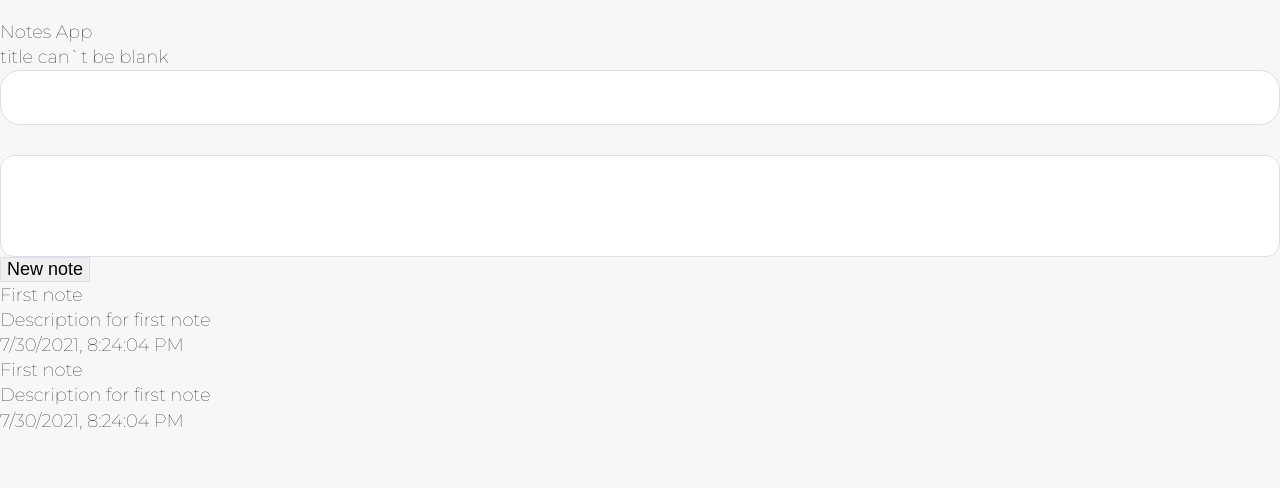
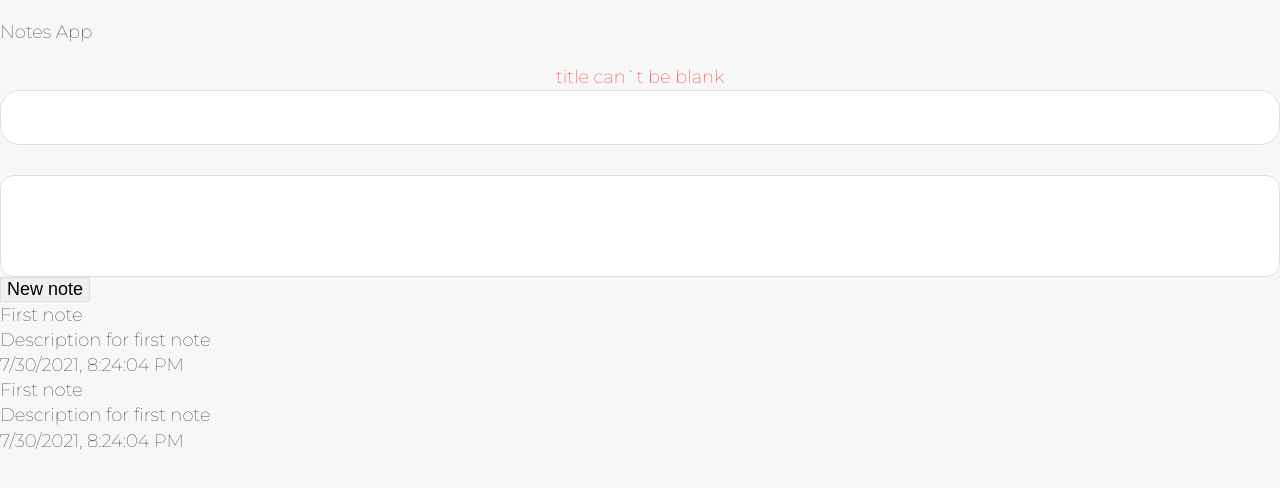
Before and after one commit to Vasil023/Notes, a Vue app: page / in a window 1280 px wide. Both pictures are taken after a click on the button "New note". Shown: the top 488 px of the page. Built offline with nearby package versions, Linux system fonts and the light colour scheme.

Commit message:
fix component message

```diff
--- a/src/components/Message.vue
+++ b/src/components/Message.vue
@@ -1,5 +1,7 @@
 <template>
-  <h1> {{ message }} </h1>
+<div class="message">
+  <p> {{ message }} </p>
+</div>
 </template>
 
 <script>
@@ -12,3 +14,13 @@ export default {
   }
 }
 </script>
+
+<style lang="scss" scoped>
+.message {
+  text-align: center;
+  padding-top: 20px;
+}
+p {
+  color: red
+}
+</style>
```
